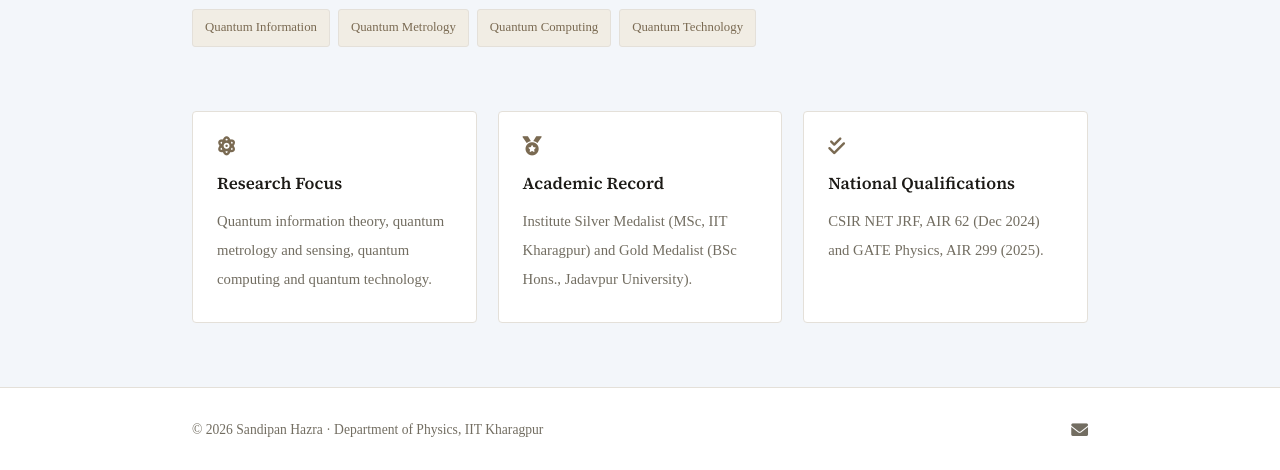
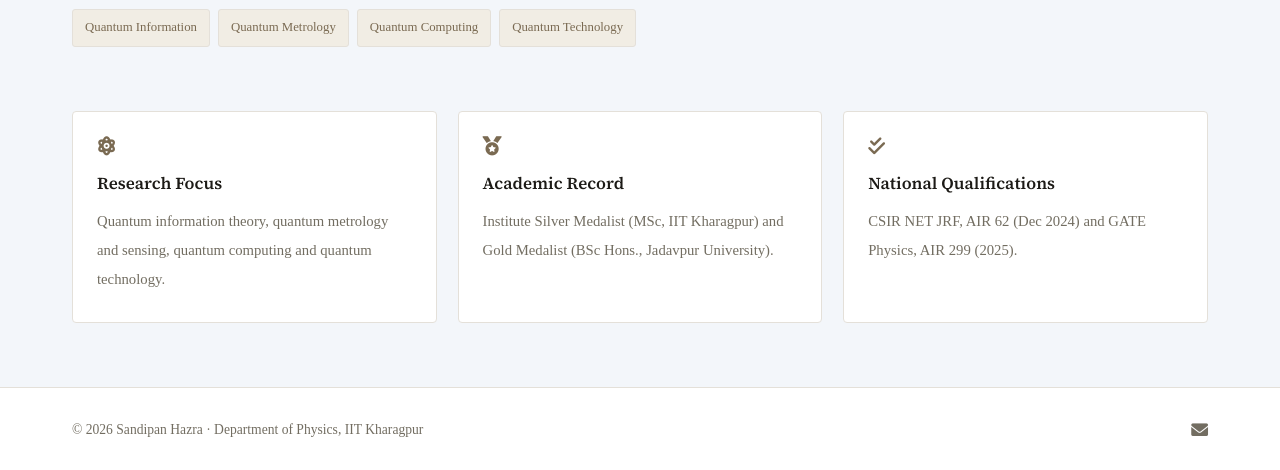
Before and after one commit to sandipanhazraphysics/sandipanhazra, a plain HTML site: page index.html in a window 1280 px wide. Shown: the part 439-909 px from the top of the page. Drawn offline with Linux system fonts and the light colour scheme.

Commit message:
Update index.html

```diff
--- a/index.html
+++ b/index.html
@@ -45,7 +45,12 @@
 
   main{flex:1;}
   a{text-decoration:none;color:inherit;}
-  .container{max-width:960px;margin:0 auto;padding:0 2rem;}
+
+
+          .container {
+            max-width: 1200px;
+            margin: 0 auto;
+            padding: 0 2rem;}
 
   h1,h2,h3,h4{font-family:'Source Serif 4', serif;font-weight:600;letter-spacing:0;color:#1c1a16;}
   h1{font-size:2.6rem;line-height:1.2;}
```
